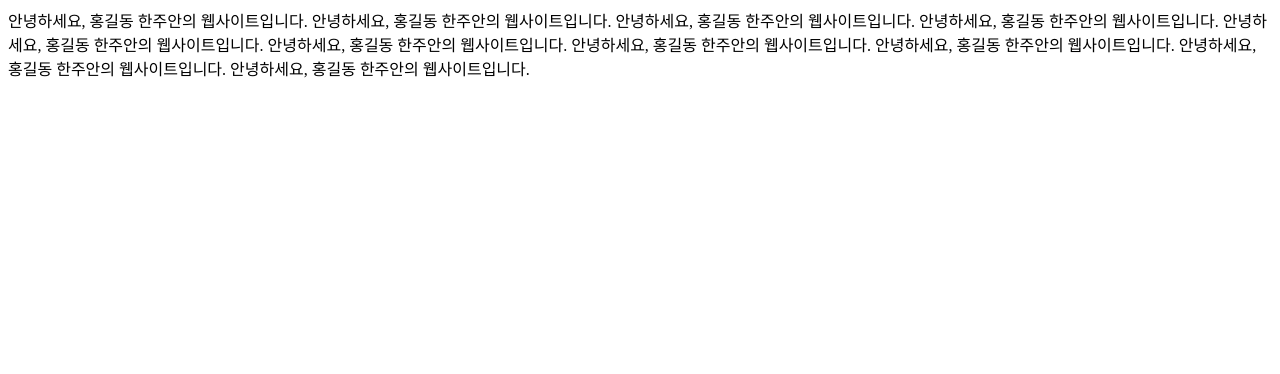
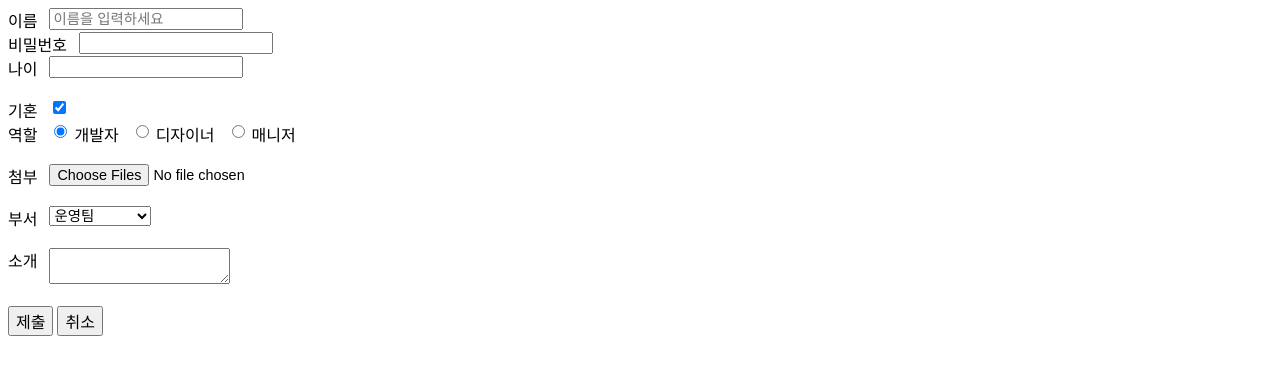
Before and after one commit to gatsjy/my-website, a plain HTML site: page index.html in a window 1280 px wide. Drawn offline with Linux system fonts and the light colour scheme.

Commit message:
2021-03-16, 한주안, html 태그요소 관련 공부

```diff
--- a/index.html
+++ b/index.html
@@ -5,17 +5,58 @@
     <meta http-equiv="X-UA-Compatible" content="IE=edge">
     <meta name="viewport" content="width=device-width, initial-scale=1.0">
     <title>Document</title>
+
+    <style>
+        form { line-height: 1.5em; margin: 36px 24px; }
+        input, select { font-size: 0.9rem; }
+        button { font-size: 1rem; }
+        label { margin-right: 8px; vertical-align: top; }
+      </style>
 </head>
 <body>
-    안녕하세요, <span draggable="true">홍길동</span> 한주안의 웹사이트입니다.
-    안녕하세요, <span draggable="true">홍길동</span> 한주안의 웹사이트입니다.
-    안녕하세요, <span draggable="true">홍길동</span> 한주안의 웹사이트입니다.
-    안녕하세요, <span draggable="true">홍길동</span> 한주안의 웹사이트입니다.
-    안녕하세요, <span draggable="true">홍길동</span> 한주안의 웹사이트입니다.
-    안녕하세요, <span draggable="true">홍길동</span> 한주안의 웹사이트입니다.
-    안녕하세요, <span draggable="true">홍길동</span> 한주안의 웹사이트입니다.
-    안녕하세요, <span draggable="true">홍길동</span> 한주안의 웹사이트입니다.
-    안녕하세요, <span draggable="true">홍길동</span> 한주안의 웹사이트입니다.
-    안녕하세요, <span draggable="true">홍길동</span> 한주안의 웹사이트입니다.
+
+    <label for="ip-name">이름</label>
+    <input id="ip-name" type="text" placeholder="이름을 입력하세요" maxlength="4"/>
+    <br>
+    <label for="ip-pw">비밀번호</label>
+    <input id="ip-pw" type="password"/>
+    <br>
+    <label for="ip-age">나이</label>
+    <input id="ip-age" type="number"/>
+    <br>
+    <br>
+    <label for="ip-married">기혼</label>
+    <input id="ip-married" type="checkbox" checked/>
+    <br>
+    <label>역할</label>
+    <input id="input-dev" name="role" type="radio" checked/>
+    <label for="input-dev">개발자</label>
+    <input id="input-design" name="role" type="radio"/>
+    <label for="input-design">디자이너</label>
+    <input id="input-pm" name="role" type="radio"/>
+    <label for="input-pm">매니저</label>
+    <br>
+    <br>
+    <label for="ip-married">첨부</label>
+    <input id="ip-file" type="file" multiple/>
+    <br>
+    <br>
+    <label for="sel-dep">부서</label>
+    <select>
+        <option value="adm">운영팀</option>
+        <option value="mkt">마케팅팀</option>
+        <option value="frt">프론트엔드팀</option>
+        <option value="bck">백엔드팀</option>
+        <option value="tst">테스트팀</option>
+        <option value="mnt">유지보수팀</option>
+    </select>
+    <br>
+    <br>
+    <label for="intro">소개</label>
+    <textarea id="intro"></textarea>
+    <br>
+    <br>
+    <button type="button">제출</button>
+    <button type="button">취소</button>
 </body>
 </html>
```
Also changed, not shown: portfolio-lecture.html (+13 -11 lines).
